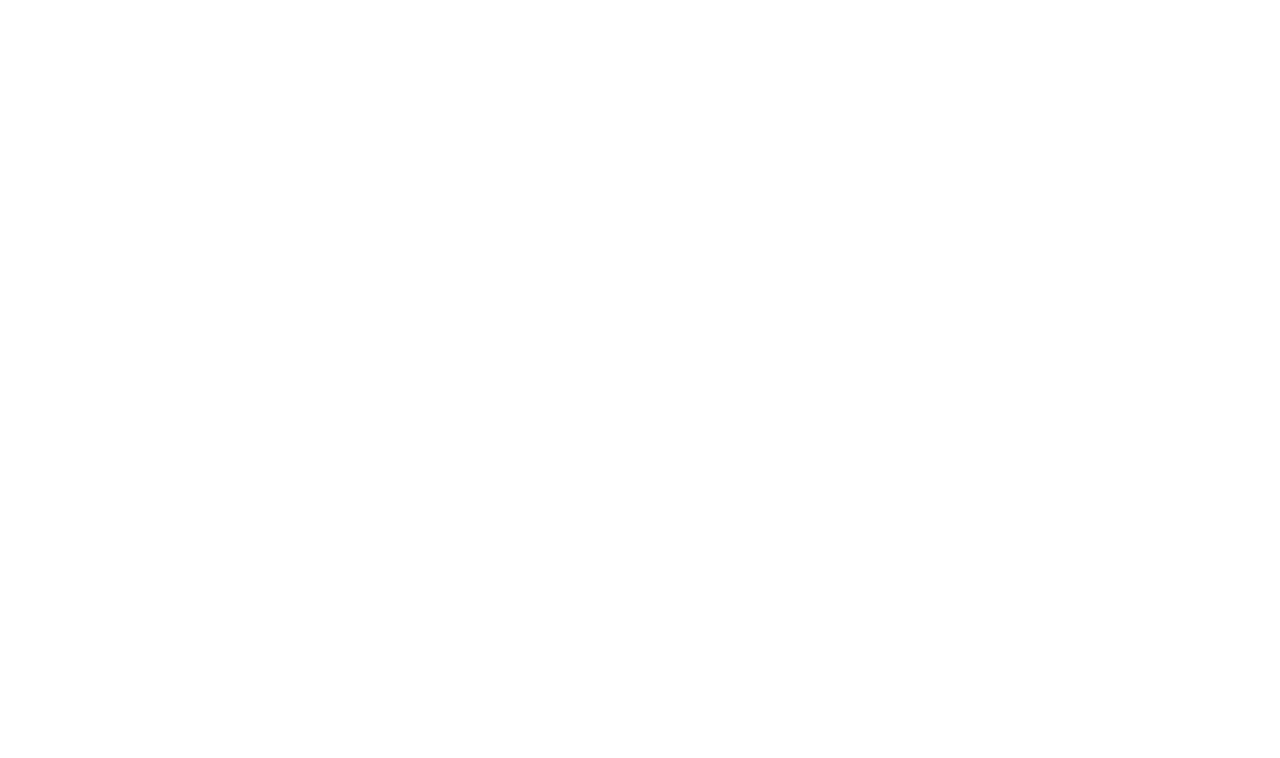
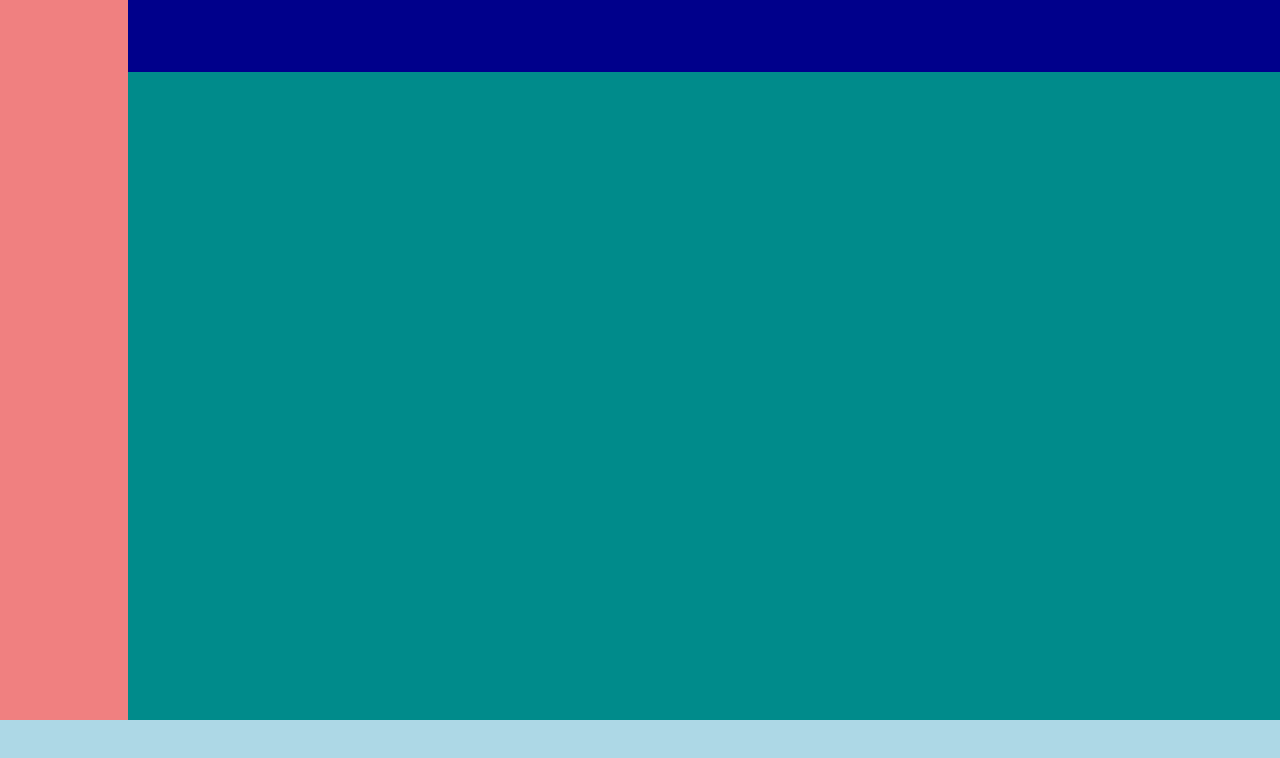
Before and after one commit to GiulioSpugnini/html-css-spotifyweb, a plain HTML site: page index.html in a window 1280 px wide. Drawn offline with Linux system fonts and the light colour scheme.

Commit message:
layout a blocchi

```diff
--- a/index.html
+++ b/index.html
@@ -12,24 +12,22 @@
 </head>
 
 <body>
-    <div>
+    <div class="user-view">
+        <div class="container">
             <!-- HEADER -->
             <header>
-
             </header>
             <!-- MAIN -->
             <main>
-
             </main>
-    </div>
             <!-- SIDEBAR -->
             <nav>
-
             </nav>
+        </div>
         <!-- FOOTER -->
         <footer>
-
         </footer>
+    </div>
 </body>
 
 </html>
--- a/style.css
+++ b/style.css
@@ -5,3 +5,44 @@
     margin: 0;
     box-sizing: border-box;
 }
+
+.user-view {
+    display: flex;
+    flex-flow: column wrap;
+    justify-content: space-between;
+    width: 100vw;
+    height: 100vh;
+}
+
+.container {
+    display: flex;
+    flex-flow: column wrap;
+    height: 90%;
+    width: 100%;
+}
+
+header {
+    background-color: darkblue;
+    height: 10%;
+    width: 90%;
+}
+
+main {
+    background-color: darkcyan;
+    height: 90%;
+    width: 90%;
+}
+
+nav {
+    background-color: lightcoral;
+    justify-content: flex-start;
+    order: -1;
+    height: 100%;
+    width: 10%;
+}
+
+footer {
+    background-color: lightblue;
+    height: 10%;
+    width: 100%;
+}
```
Lines whose indentation alone changed are shown as unchanged.
